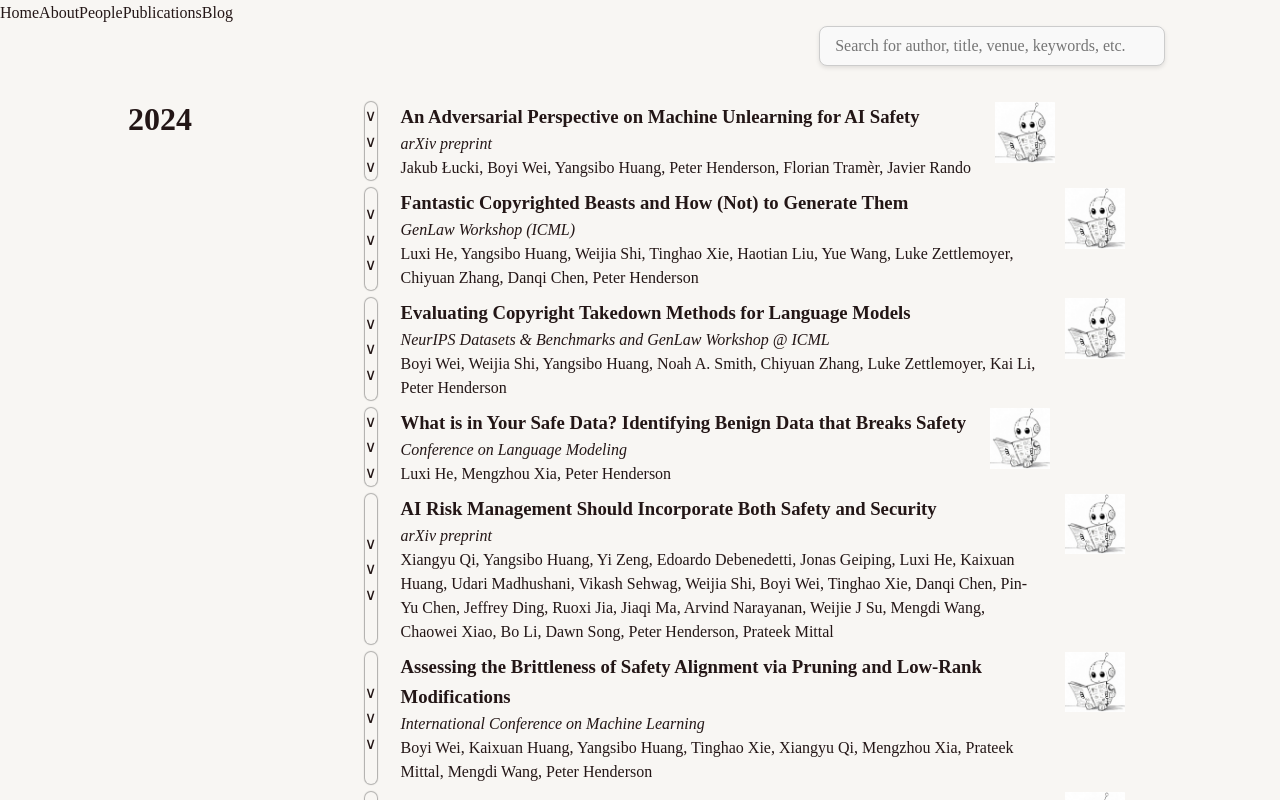
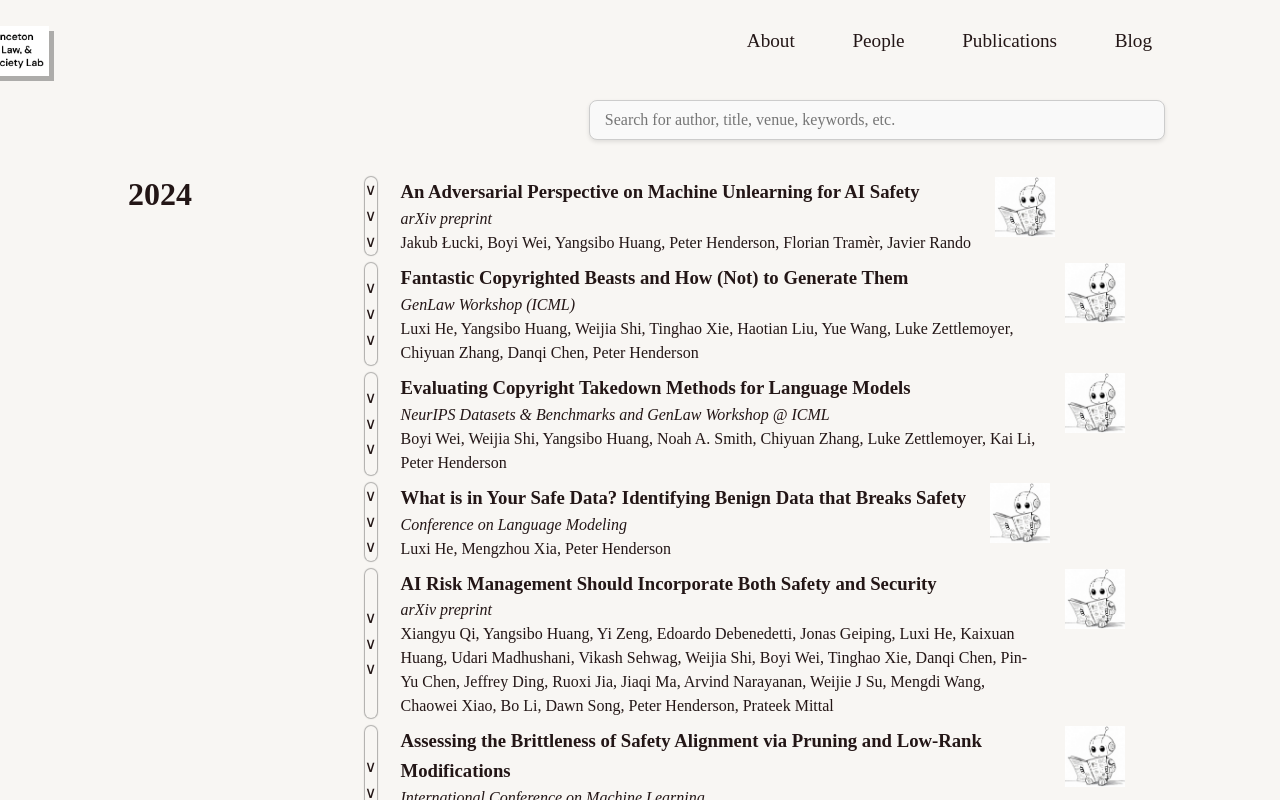
Before and after one commit to princeton-polaris-lab/polaris-lab-webpage, a React (Create React App) app: page /#/publications in a window 1280 px wide. Shown: the top 800 px of the page. Built offline with nearby package versions, Linux system fonts and the light colour scheme.

Commit message:
Create header

```diff
--- a/src/App.css
+++ b/src/App.css
@@ -1,38 +1,27 @@
-.App {
-  text-align: center;
+.header {
+  font-size: larger;
+  width: 100%;
+  height: 100px;
 }
 
-.App-logo {
-  height: 40vmin;
-  pointer-events: none;
+.header-nav {
+  padding-top: 2%;
+  padding-right: 10%;
+  display: flex;
+  flex-direction: row;
+  justify-content: flex-end;
+  gap: 5%;
 }
 
-@media (prefers-reduced-motion: no-preference) {
-  .App-logo {
-    animation: App-logo-spin infinite 20s linear;
-  }
+.header-nav .home-logo {
+  position: relative;
+  left: -600%;
+  height: 50px;
+  object-fit: contain;
+  box-shadow: 5px 5px 0px 0px rgba(0, 0, 0, 0.3);
 }
 
-.App-header {
-  background-color: #282c34;
-  min-height: 100vh;
-  display: flex;
-  flex-direction: column;
-  align-items: center;
-  justify-content: center;
-  font-size: calc(10px + 2vmin);
-  color: white;
+.header-nav .home-logo:hover {
+  transform: scale(1.05);
+  box-shadow: 6px 6px 0px 0px rgba(0, 0, 0, 0.3);
 }
-
-.App-link {
-  color: #61dafb;
-}
-
-@keyframes App-logo-spin {
-  from {
-    transform: rotate(0deg);
-  }
-  to {
-    transform: rotate(360deg);
-  }
-}
--- a/src/App.js
+++ b/src/App.js
@@ -8,9 +8,13 @@ import { Link, Outlet } from "react-router";
 
 function Header() {
     return (
-        <div>
-           <nav>
-                <Link to="/">Home</Link>
+        <div className="header">
+           <nav className="header-nav">
+                <Link to="/">
+                    <img className="home-logo"
+                        src={require("./logo.png")}
+                        alt={"Logo of the AI Law and Society Lab"}/>
+                </Link>
                 <Link to="/about">About</Link>
                 <Link to="/people">People</Link>
                 <Link to="/publications">Publications</Link>
--- a/src/publications/publications.css
+++ b/src/publications/publications.css
@@ -4,8 +4,8 @@
 
 .publications-search {
     position: relative;
-    width: 30%;
-    left: 60%;
+    width: 50%;
+    left: 40%;
     font-family: inherit;
     font-size: 16px;
     color: #333;
```
Also changed, not shown: src/logo.png (renamed from public/logos/logo.png).
